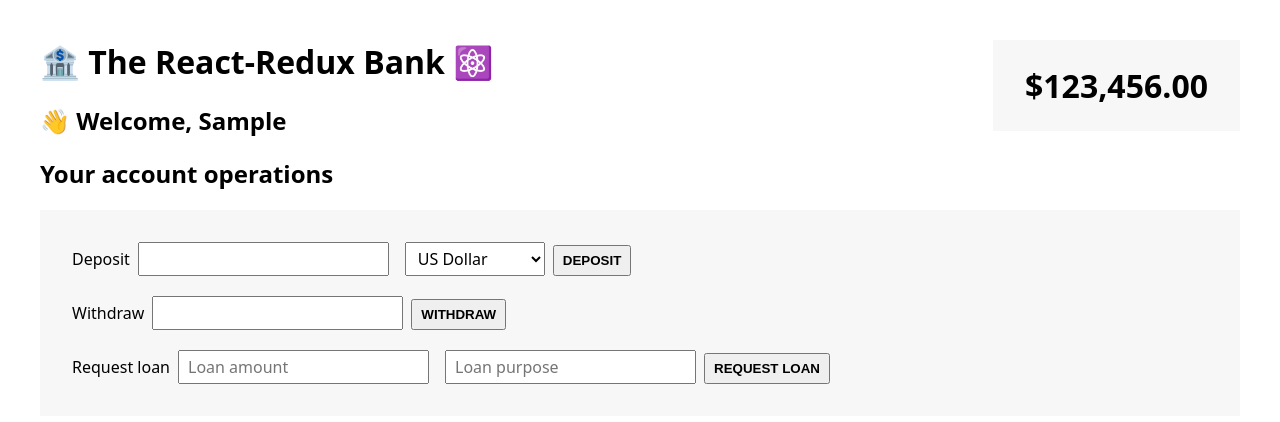
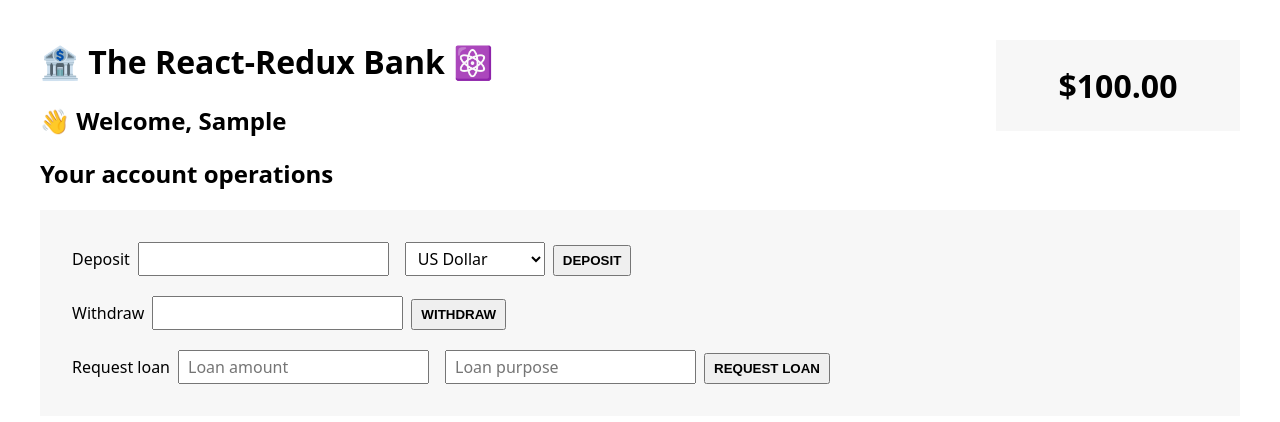
Before and after one commit to SaeedAbi/redux-bank-account, a React (Create React App) app: page / in a window 1280 px wide. Both pictures are taken after typing "Sample", "Sample" into the empty fields and a click on the button "CREATE NEW CUSTOMER". Shown: the top 422 px of the page. Built offline with nearby package versions, Linux system fonts and the light colour scheme.

Commit message:
:zap: use dispatching for balanceDisplay component

```diff
--- a/src/features/account/BalanceDisplay.js
+++ b/src/features/account/BalanceDisplay.js
@@ -1,3 +1,5 @@
+import {useDispatch, useSelector} from "react-redux";
+
 function formatCurrency(value) {
   return new Intl.NumberFormat("en", {
     style: "currency",
@@ -6,7 +8,8 @@
 }
 
 function BalanceDisplay() {
-  return <div className="balance">{formatCurrency(123456)}</div>;
+  const {balance}=useSelector(state=>state.account)
+  return <div className="balance">{formatCurrency(balance)}</div>;
 }
 
 export default BalanceDisplay;
```
